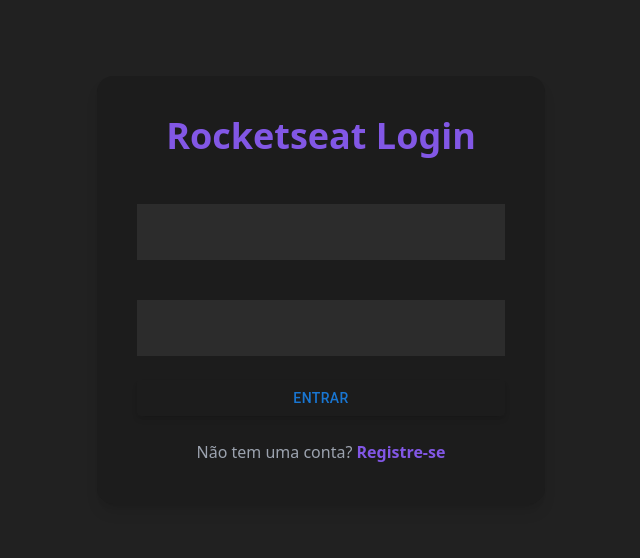
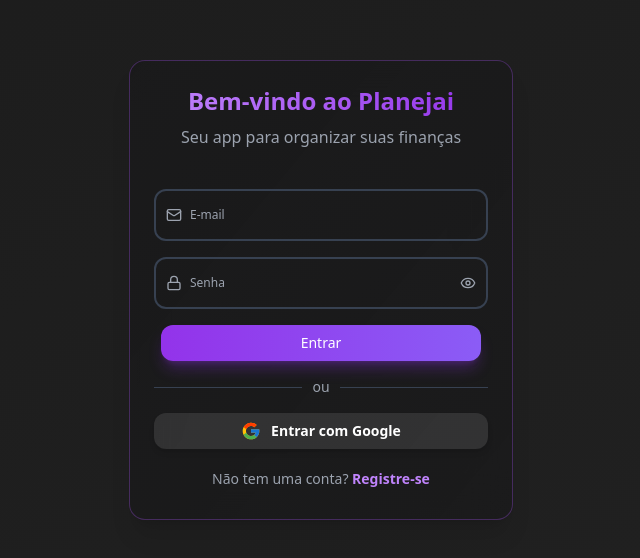
Before and after one commit to WillianRodriguesz/frontend-planejai, a React (Vite) app: page /login in a window 1280 px wide. Shown: the part 110-668 px from the top of the page, without its empty margins (319-959 px from the left). Built offline with nearby package versions, Linux system fonts and the light colour scheme.

Commit message:
feat: pagina de login

```diff
--- a/package.json
+++ b/package.json
@@ -18,6 +18,7 @@
     "lucide-react": "^0.525.0",
     "react": "^19.1.0",
     "react-dom": "^19.1.0",
+    "react-icons": "^5.5.0",
     "react-router-dom": "^6.30.1"
   },
   "devDependencies": {
--- /dev/null
+++ b/src/components/templates/LoadingScreen.tsx
@@ -0,0 +1,55 @@
+import React from "react";
+import { DollarSign, TrendingUp, Lock } from "lucide-react";
+
+interface LoadingScreenProps {
+  title?: string;
+  subtitle?: string;
+  message?: string;
+  showIcons?: boolean;
+}
+
+const LoadingScreen: React.FC<LoadingScreenProps> = ({
+  title = "Entrando...",
+  subtitle = "Preparando seu dashboard financeiro",
+  message,
+  showIcons = true,
+}) => {
+  return (
+    <div className="fixed inset-0 bg-black/60 backdrop-blur-md z-50 flex items-center justify-center">
+      <div className="text-center max-w-md mx-4">
+        <div className="relative w-20 h-20 mx-auto mb-8">
+          <div className="absolute inset-0 border-4 border-purple-200/30 rounded-full"></div>
+          <div className="absolute inset-0 border-4 border-transparent border-t-purple-500 rounded-full animate-spin"></div>
+          <div className="absolute inset-0 flex items-center justify-center">
+            <DollarSign className="w-8 h-8 text-purple-400 animate-pulse" />
+          </div>
+        </div>
+
+        <div className="space-y-3">
+          <h3 className="text-xl font-semibold text-white">{title}</h3>
+          <p className="text-base text-gray-300">{subtitle}</p>
+          {message && <p className="text-sm text-gray-400">{message}</p>}
+
+          {showIcons && (
+            <div className="flex justify-center space-x-6 mt-8">
+              <TrendingUp
+                className="w-6 h-6 text-green-400 animate-bounce"
+                style={{ animationDelay: "0s" }}
+              />
+              <DollarSign
+                className="w-6 h-6 text-purple-400 animate-bounce"
+                style={{ animationDelay: "0.2s" }}
+              />
+              <Lock
+                className="w-6 h-6 text-blue-400 animate-bounce"
+                style={{ animationDelay: "0.4s" }}
+              />
+            </div>
+          )}
+        </div>
+      </div>
+    </div>
+  );
+};
+
+export default LoadingScreen;
--- a/src/components/templates/Login.tsx
+++ b/src/components/templates/Login.tsx
@@ -1,63 +1,160 @@
-import React from "react";
-import { TextField, Button } from "@mui/material";
+import React, { useState } from "react";
+import { useNavigate } from "react-router-dom";
+import { FcGoogle } from "react-icons/fc";
+import { Mail, Lock, Eye, EyeOff } from "lucide-react";
+import BotaoSalvar from "../atomos/BotaoSalvar";
+import { useLoading } from "../../contexts/LoadingContext";
+// Floating label custom input, não usa CampoOutlined para garantir animação
 
 export default function Login() {
+  const [email, setEmail] = useState("");
+  const [senha, setSenha] = useState("");
+  const [focado, setFocado] = useState<string | null>(null);
+  const [mostrarSenha, setMostrarSenha] = useState(false);
+  const navigate = useNavigate();
+  const { showLoading, hideLoading } = useLoading();
+
+  const handleLogin = async (e: React.FormEvent) => {
+    e.preventDefault();
+    showLoading();
+
+    try {
+      // Simular delay de autenticação
+      await new Promise((resolve) => setTimeout(resolve, 2000));
+      navigate("/home");
+    } finally {
+      hideLoading();
+    }
+  };
+
+  const handleGoogleLogin = () => {
+    // lógica de login com Google
+  };
+
   return (
-    <div className="min-h-screen bg-[#212121] flex items-center justify-center px-4">
-      <div className="max-w-md w-full bg-[#1c1c1c] rounded-2xl shadow-lg p-10">
-        <h1 className="text-4xl font-bold text-[#8257E5] mb-8 text-center">
-          Rocketseat Login
+    <div className="min-h-screen bg-gradient-to-br from-[#1c1c1c] to-[#212121] flex items-center justify-center px-4">
+      <div className="max-w-md md:max-w-96 w-full bg-gradient-to-br from-card/90 to-card/80 backdrop-blur-xl border border-purple-500/30 rounded-2xl shadow-xl p-6 md:p-6 min-h-[450px] md:min-h-[460px]">
+        <div className="mb-6 md:mb-6 text-center pb-4">
+          <h1 className="text-3xl md:text-2xl font-bold text-transparent bg-clip-text bg-gradient-to-r from-purple-400 to-purple-600 mb-2 md:mb-2">
+            Bem-vindo ao Planejai
           </h1>
+          <p className="text-gray-400 text-base md:text-base font-medium">
+            Seu app para organizar suas finanças
+          </p>
+        </div>
 
-        <form className="space-y-6">
-          <TextField
-            fullWidth
-            variant="standard"
-            label="E-mail"
+        <form
+          className="space-y-4 md:space-y-4"
+          onSubmit={handleLogin}
+          noValidate
+        >
+          <div className="relative">
+            <input
               type="email"
-            placeholder="seuemail@exemplo.com"
+              id="login-email"
+              value={email}
+              onChange={(e) => setEmail(e.target.value)}
+              onFocus={() => setFocado("email")}
+              onBlur={() => setFocado(null)}
               required
-            InputLabelProps={{
-              className:
-                "text-gray-400 peer-focus:text-[#8257E5] transition-colors duration-300",
-            }}
-            InputProps={{
-              disableUnderline: true,
-              className:
-                "bg-[#2c2c2c] rounded-lg px-4 py-3 text-white placeholder-gray-500 focus:ring-2 focus:ring-[#8257E5] focus:outline-none",
-            }}
+              className={`peer w-full bg-transparent border-2 border-gray-700 rounded-xl px-4 md:px-3.5 pl-10 md:pl-9 pt-4 md:pt-3.5 pb-3 md:pb-3.5 text-sm md:text-sm text-white outline-none transition-all duration-200 focus:border-purple-500 ${
+                focado === "email" ? "border-purple-500 shadow-md" : ""
+              }`}
+              placeholder=" "
+              autoComplete="email"
             />
+            <Mail
+              className={`absolute left-3 md:left-3 top-1/2 -translate-y-1/2 w-4 h-4 md:w-4 md:h-4 transition-colors duration-200 ${
+                focado === "email" || email
+                  ? "text-purple-400"
+                  : "text-gray-400"
+              }`}
+            />
+            <label
+              htmlFor="login-email"
+              className={`absolute left-8 md:left-9 text-xs font-medium text-gray-400 pointer-events-none transition-all duration-200
+                ${
+                  focado === "email" || email
+                    ? "top-0 -translate-y-1.5 scale-90 bg-card px-1 text-purple-400"
+                    : "top-1/2 -translate-y-1/2 scale-100"
+                }`}
+            >
+              E-mail
+            </label>
+          </div>
 
-          <TextField
-            fullWidth
-            variant="standard"
-            label="Senha"
-            type="password"
-            placeholder="********"
+          <div className="relative">
+            <input
+              type={mostrarSenha ? "text" : "password"}
+              id="login-senha"
+              value={senha}
+              onChange={(e) => setSenha(e.target.value)}
+              onFocus={() => setFocado("senha")}
+              onBlur={() => setFocado(null)}
               required
-            InputLabelProps={{
-              className:
-                "text-gray-400 peer-focus:text-[#8257E5] transition-colors duration-300",
-            }}
-            InputProps={{
-              disableUnderline: true,
-              className:
-                "bg-[#2c2c2c] rounded-lg px-4 py-3 text-white placeholder-gray-500 focus:ring-2 focus:ring-[#8257E5] focus:outline-none",
-            }}
+              className={`peer w-full bg-transparent border-2 border-gray-700 rounded-xl px-4 md:px-3.5 pl-10 md:pl-9 pr-11 md:pr-10 pt-4 md:pt-3.5 pb-3 md:pb-3.5 text-sm md:text-sm text-white outline-none transition-all duration-200 focus:border-purple-500 ${
+                focado === "senha" ? "border-purple-500 shadow-md" : ""
+              }`}
+              placeholder=" "
+              autoComplete="current-password"
             />
+            <Lock
+              className={`absolute left-3 md:left-3 top-1/2 -translate-y-1/2 w-4 h-4 md:w-4 md:h-4 transition-colors duration-200 ${
+                focado === "senha" || senha
+                  ? "text-purple-400"
+                  : "text-gray-400"
+              }`}
+            />
+            <button
+              type="button"
+              onClick={() => setMostrarSenha(!mostrarSenha)}
+              className="absolute right-3 md:right-3 top-1/2 -translate-y-1/2 text-gray-400 hover:text-purple-400 transition-colors duration-200"
+            >
+              {mostrarSenha ? (
+                <EyeOff className="w-4 h-4 md:w-4 md:h-4" />
+              ) : (
+                <Eye className="w-4 h-4 md:w-4 md:h-4" />
+              )}
+            </button>
+            <label
+              htmlFor="login-senha"
+              className={`absolute left-8 md:left-9 text-xs font-medium text-gray-400 pointer-events-none transition-all duration-200
+                ${
+                  focado === "senha" || senha
+                    ? "top-0 -translate-y-1.5 scale-90 bg-card px-1 text-purple-400"
+                    : "top-1/2 -translate-y-1/2 scale-100"
+                }`}
+            >
+              Senha
+            </label>
+          </div>
 
-          <Button
-            type="submit"
-            fullWidth
-            className="bg-[#8257E5] hover:bg-[#6a48c8] transition-colors duration-300 font-bold py-3 rounded-lg shadow-md text-white text-lg"
-          >
+          <div className="flex justify-center">
+            <BotaoSalvar className="text-sm md:text-sm h-10 md:h-9 w-full max-w-xs flex items-center justify-center">
               Entrar
-          </Button>
+            </BotaoSalvar>
+          </div>
         </form>
 
-        <div className="mt-6 text-center text-gray-400">
+        <div className="flex items-center my-3 md:my-4">
+          <div className="flex-1 h-px bg-gray-700" />
+          <span className="mx-3 md:mx-2.5 text-gray-400 text-sm md:text-sm">
+            ou
+          </span>
+          <div className="flex-1 h-px bg-gray-700" />
+        </div>
+
+        <button
+          onClick={handleGoogleLogin}
+          className="w-full flex items-center justify-center gap-3 md:gap-2.5 bg-white/10 hover:bg-white/20 border border-gray-700 rounded-xl py-2.5 md:py-2 font-semibold text-white transition-all duration-200 shadow-md text-sm md:text-sm"
+        >
+          <FcGoogle className="w-5 h-5 md:w-4.5 md:h-4.5" />
+          Entrar com Google
+        </button>
+
+        <div className="mt-4 md:mt-5 text-center text-gray-400 text-sm md:text-sm">
           Não tem uma conta?{" "}
-          <a href="#" className="text-[#8257E5] hover:underline font-semibold">
+          <a href="#" className="text-purple-400 hover:underline font-semibold">
             Registre-se
           </a>
         </div>
--- /dev/null
+++ b/src/contexts/LoadingContext.tsx
@@ -0,0 +1,56 @@
+import React, {
+  createContext,
+  useContext,
+  useState,
+  type ReactNode,
+} from "react";
+import LoadingScreen from "../components/templates/LoadingScreen";
+
+interface LoadingContextType {
+  isLoading: boolean;
+  showLoading: (title?: string, subtitle?: string) => void;
+  hideLoading: () => void;
+}
+
+const LoadingContext = createContext<LoadingContextType | undefined>(undefined);
+
+export const useLoading = () => {
+  const context = useContext(LoadingContext);
+  if (!context) {
+    throw new Error("useLoading must be used within a LoadingProvider");
+  }
+  return context;
+};
+
+interface LoadingProviderProps {
+  children: ReactNode;
+}
+
+export const LoadingProvider: React.FC<LoadingProviderProps> = ({
+  children,
+}) => {
+  const [isLoading, setIsLoading] = useState(false);
+  const [loadingTitle, setLoadingTitle] = useState<string>();
+  const [loadingSubtitle, setLoadingSubtitle] = useState<string>();
+
+  const showLoading = (title?: string, subtitle?: string) => {
+    setLoadingTitle(title);
+    setLoadingSubtitle(subtitle);
+    setIsLoading(true);
+  };
+
+  const hideLoading = () => {
+    setIsLoading(false);
+    setLoadingTitle(undefined);
+    setLoadingSubtitle(undefined);
+  };
+
+  return (
+    <LoadingContext.Provider value={{ isLoading, showLoading, hideLoading }}>
+      {children}
+      {isLoading && (
+        <LoadingScreen title={loadingTitle} subtitle={loadingSubtitle} />
+      )}
+    </LoadingContext.Provider>
+  );
+};
```
Also changed, not shown: src/App.tsx (+7 -5 lines), 1 other file (tests, documents, lock files or other folders). Lines whose indentation alone changed are shown as unchanged.
